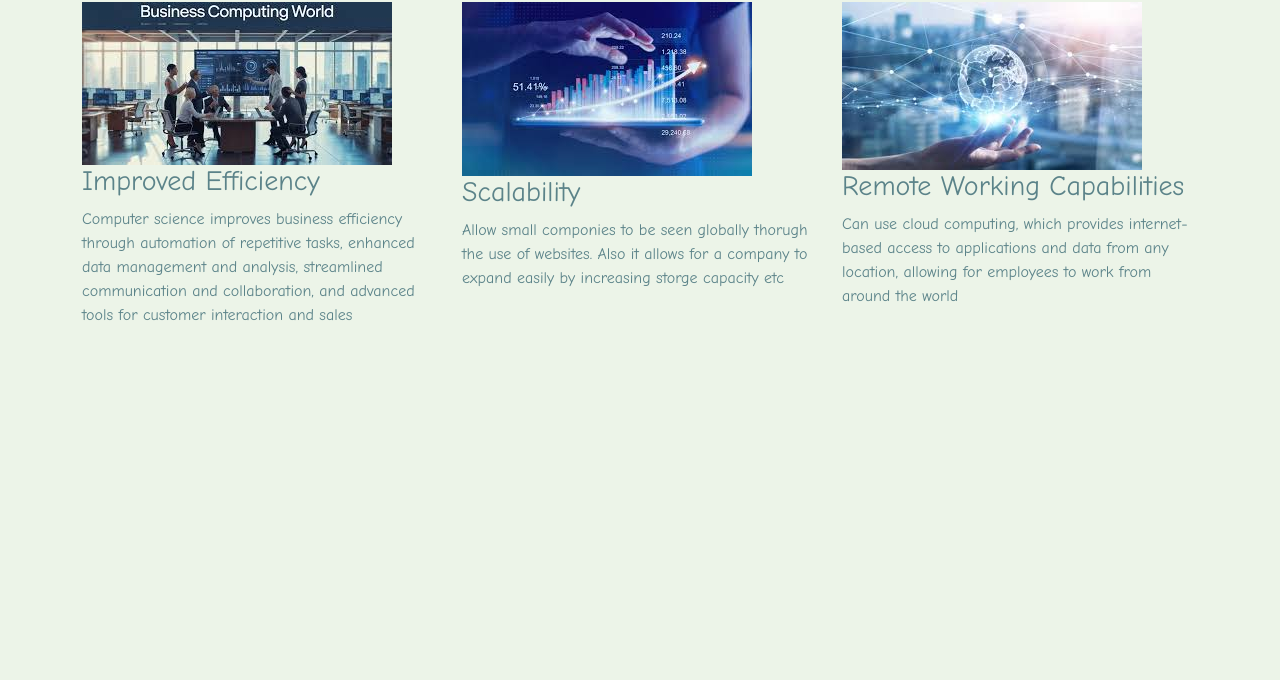
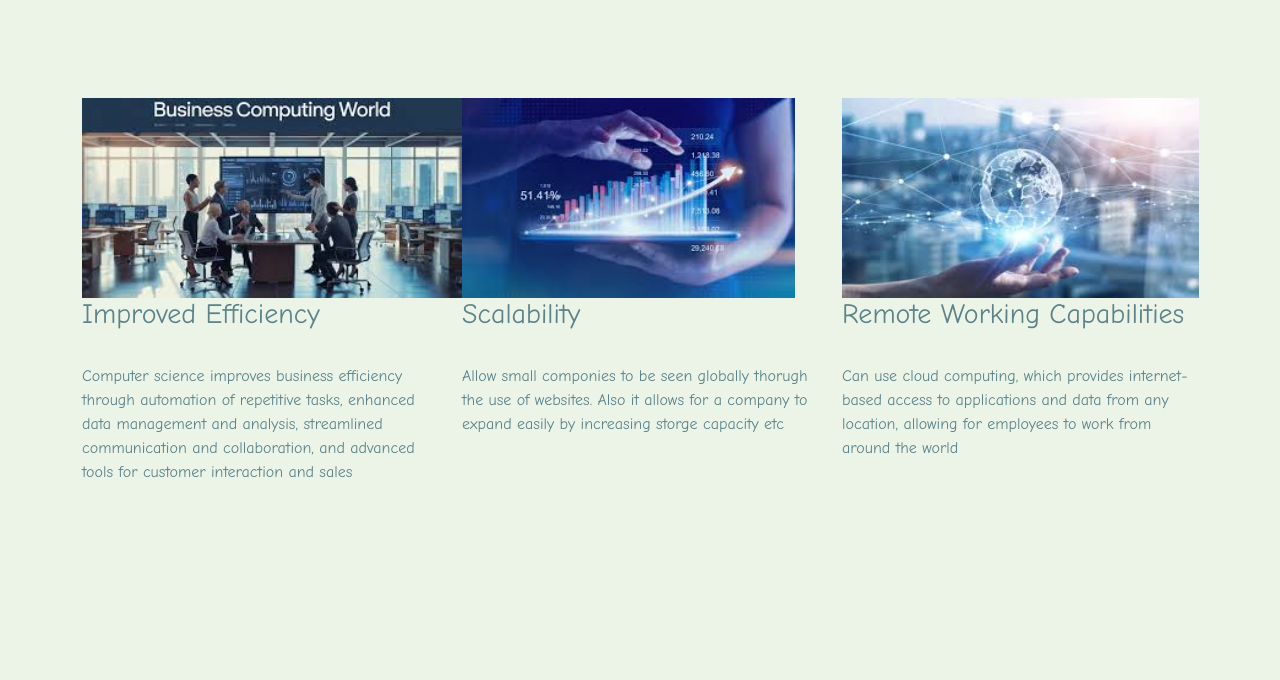
Before and after one commit to dindotjs/We-are-git, a website: page josh.html in a window 1280 px wide. Shown: the part 120-800 px from the top of the page. Drawn offline with nearby package versions, Linux system fonts and the light colour scheme.

Commit message:
237943723

```diff
--- a/josh.html
+++ b/josh.html
@@ -12,28 +12,37 @@
         <a href="https://github.com/brownjoshua97-maker" class="list-group-item list-group-item-action">GitHub</a>
 
 </div>
-
+<br>
 <div class="jumbotron text-center">
   <h1>How computing affects businesses</h1>
 </div>
 <br>
-
+<br>
+<br>
+<br>
 <div class="container">
 
   <div class="row">
     <div class="col-sm-4">
-        <img src="link/josh3.jpg" alt="picture">
+        <img src="link/josh3.jpg" height = 200px alt="picture">
+        <br>
+
       <h3>Improved Efficiency</h3>
+      <br>
       <p>Computer science improves business efficiency through automation of repetitive tasks, enhanced data management and analysis, streamlined communication and collaboration, and advanced tools for customer interaction and sales</p>
     </div>
     <div class="col-sm-4">
-        <img src="link/josh2.jpg" alt="picture">
+        <img src="link/josh2.jpg" height = 200px alt="picture">
+        <br>
       <h3>Scalability</h3>
+      <br>
       <p>Allow small componies to be seen globally thorugh the use of websites. Also it allows for a company to expand easily by increasing storge capacity etc</p>
     </div>
     <div class="col-sm-4">
-        <img src="link/josh1.jpg" alt="picture">
+        <img src="link/josh1.jpg" height = 200px alt="picture">
+        <br>
       <h3>Remote Working Capabilities</h3>
+      <br>
       <p>Can use cloud computing, which provides internet-based access to applications and data from any location, allowing for employees to work from around the world</p>
     </div>
   </div>
```
Also changed, not shown: link/josh4.jpg (added).
